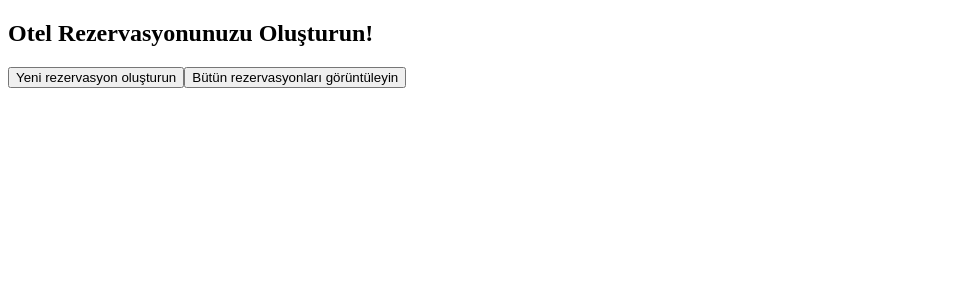
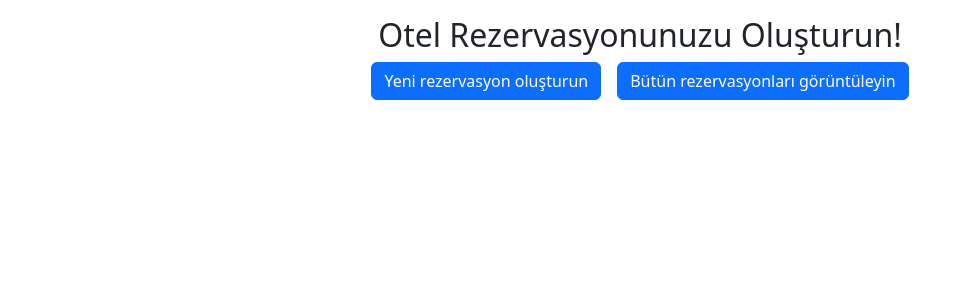
Before and after one commit to akinpinkman/hotel-app, an Angular app: page / in a window 1280 px wide. Shown: the top 300 px of the page, without its empty margins (0-964 px from the left). Built offline with nearby package versions, Linux system fonts and the light colour scheme.

Commit message:
Update dependencies and add Bootstrap 5.3

```diff
--- a/package.json
+++ b/package.json
@@ -18,6 +18,7 @@
     "@angular/platform-browser": "^16.1.0",
     "@angular/platform-browser-dynamic": "^16.1.0",
     "@angular/router": "^16.1.0",
+    "bootstrap": "5.3",
     "rxjs": "~7.8.0",
     "tslib": "^2.3.0",
     "zone.js": "~0.13.0"
--- a/src/app/app.component.html
+++ b/src/app/app.component.html
@@ -1 +1,4 @@
-<router-outlet></router-outlet>
+<div class="container">
+    <router-outlet></router-outlet>
+
+</div>
--- a/src/app/home/home.component.html
+++ b/src/app/home/home.component.html
@@ -1,6 +1,5 @@
-<div>
+<div class="text-center my-3">
     <h2>Otel Rezervasyonunuzu Oluşturun!</h2>
-    <button [routerLink]="['/new']">Yeni rezervasyon oluşturun</button>
-    <button [routerLink]="['/list']">Bütün rezervasyonları görüntüleyin</button>
-
+    <button class="btn btn-primary mx-2" [routerLink]="['/new']">Yeni rezervasyon oluşturun</button>
+    <button class="btn btn-primary mx-2" [routerLink]="['/list']">Bütün rezervasyonları görüntüleyin</button>
 </div>
--- a/src/styles.css
+++ b/src/styles.css
@@ -1 +1,2 @@
 /* You can add global styles to this file, and also import other style files */
+@import "~bootstrap/dist/css/bootstrap.min.css";
```
Also changed, not shown: 1 other file (tests, documents, lock files or other folders).
